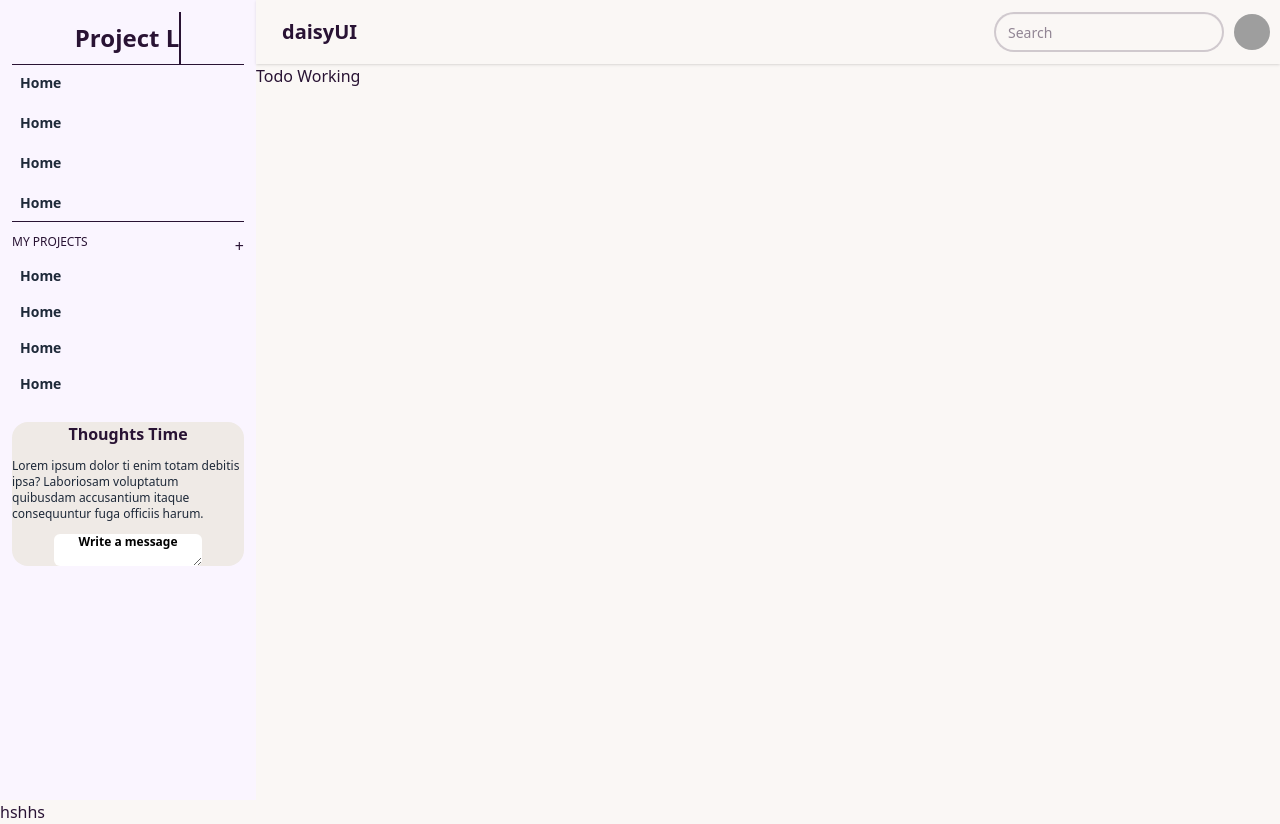
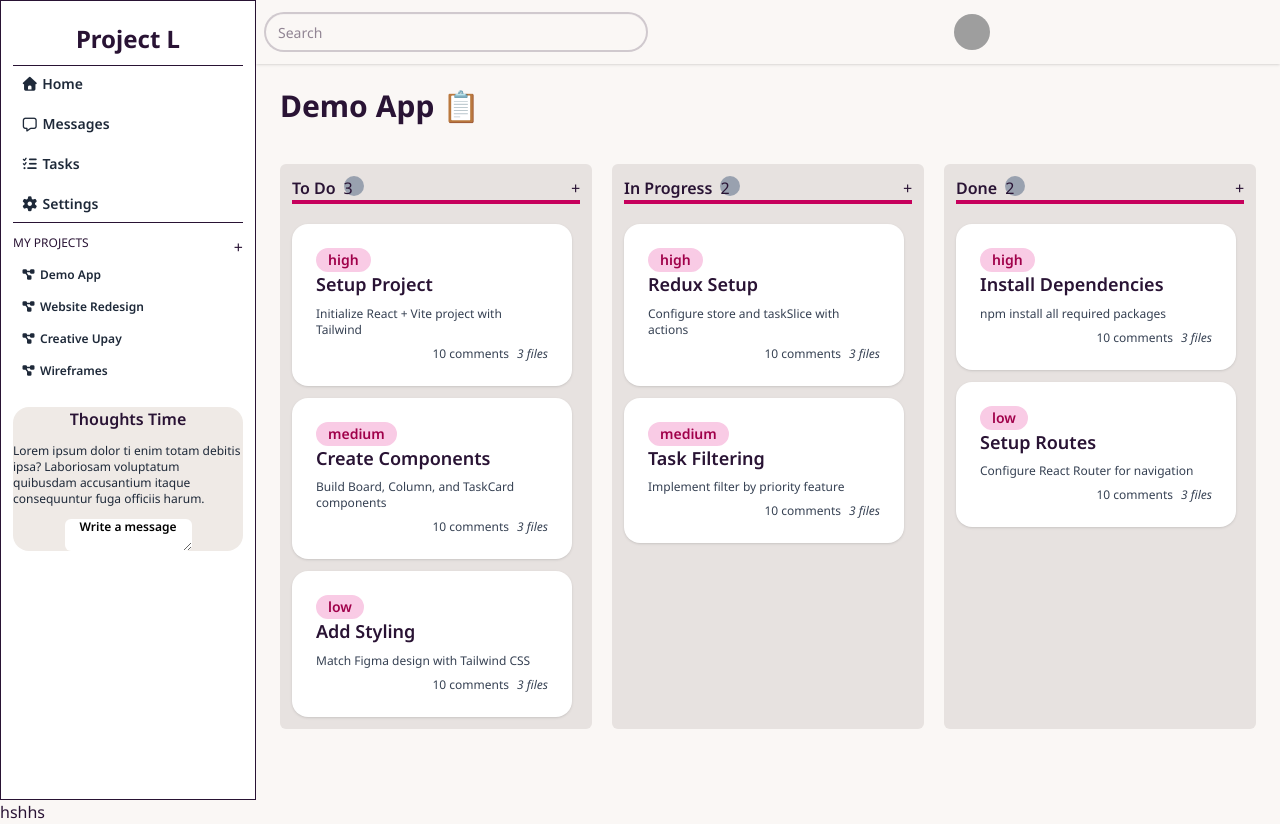
Before and after one commit to Lakshyaraj-Singh/Todo-Wozzle-Creative-Upaay, a React (Vite) app: page / in a window 1280 px wide. Built offline with nearby package versions, Linux system fonts and the light colour scheme; grey boxes are pictures that could not be loaded.

Commit message:
Design ,Features,Fonts,Icons Implemented

```diff
--- a/index.html
+++ b/index.html
@@ -6,6 +6,10 @@
     <meta name="viewport" content="width=device-width, initial-scale=1.0" />
     <title>Wozzle</title>
   </head>
+  <link rel="stylesheet" href="https://cdnjs.cloudflare.com/ajax/libs/font-awesome/7.0.1/css/all.min.css" integrity="sha512-2SwdPD6INVrV/lHTZbO2nodKhrnDdJK9/kg2XD1r9uGqPo1cUbujc+IYdlYdEErWNu69gVcYgdxlmVmzTWnetw==" crossorigin="anonymous" referrerpolicy="no-referrer" />
+  <link rel="preconnect" href="https://fonts.googleapis.com">
+<link rel="preconnect" href="https://fonts.gstatic.com" crossorigin>
+<link href="https://fonts.googleapis.com/css2?family=Montserrat:ital,wght@0,100..900;1,100..900&family=Noto+Sans:ital,wght@0,100..900;1,100..900&display=swap" rel="stylesheet">
   <body>
     <div id="root"></div>
     <script type="module" src="/src/main.jsx"></script>
--- a/src/Components/Main/Home.jsx
+++ b/src/Components/Main/Home.jsx
@@ -1,11 +1,14 @@
 import React from 'react'
 import { Navbar } from '../Navbar'
+import { Todo } from './TodoFunc/Todo.jsx'
 
 export const Home=()=>{
     return(
         <>
         <Navbar/>
-        <h1>Todo Working</h1>
+
+
+        <Todo/>
         </>
     )
 }
--- a/src/Components/Main/SideMenu.jsx
+++ b/src/Components/Main/SideMenu.jsx
@@ -1,27 +1,27 @@
 export const SlideMenu=()=>{
     return(
         <>
-        <div className='bg-purple-50 flex-col h-screen p-3 '>
+        <div className='bg-white border-[0.5px] flex-col h-screen p-3 '>
 
 
-    <h1 className=" border-r-2 h-13 place-content-center place-self-center font-bold text-2xl">Project L</h1>
+    <h1 className="  h-13 place-content-center place-self-center font-bold text-2xl">Project L</h1>
     <hr />
         <div className="sec1 mb-3 ">
             <ul className="flex flex-col  gap-1">
-                <li className="p-2 font-semibold text-gray-800 text-sm">Home</li>
-                <li className="p-2 font-semibold text-gray-800 text-sm">Home</li>
-                <li className="p-2 font-semibold text-gray-800 text-sm">Home</li>
-                <li className="p-2 font-semibold text-gray-800 text-sm">Home</li>
+                <li className="p-2 font-semibold text-gray-800 text-sm"><i class="fa-solid fa-house"></i> Home</li>
+                <li className="p-2 font-semibold text-gray-800 text-sm"><i class="fa-regular fa-message mr-1 "></i>Messages</li>
+                <li className="p-2 font-semibold text-gray-800 text-sm"><i class="fa-solid fa-list-check mr-1 "></i>Tasks</li>
+                <li className="p-2 font-semibold text-gray-800 text-sm"><i class="fa-solid fa-gear mr-1 "></i>Settings</li>
             </ul>
             <hr />
         </div>
         <div className="sec2 mb-5">
            <div className="flex justify-between "><h2 className="text-xs">MY PROJECTS </h2><span>+</span></div>
         <ul className="text-sm">
-                <li className="p-2 font-semibold text-gray-800 text-sm">Home</li>
-                <li className="p-2 font-semibold text-gray-800 text-sm">Home</li>
-                <li className="p-2 font-semibold text-gray-800 text-sm">Home</li>
-                <li className="p-2 font-semibold text-gray-800 text-sm">Home</li>
+                <li className="p-2 font-semibold text-gray-800 text-xs"><i class="fa-solid fa-diagram-project mr-1"></i>Demo App</li>
+                <li className="p-2 font-semibold text-gray-800 text-xs"><i class="fa-solid fa-diagram-project mr-1"></i>Website Redesign</li>
+                <li className="p-2 font-semibold text-gray-800 text-xs"><i class="fa-solid fa-diagram-project mr-1"></i>Creative Upay</li>
+                <li className="p-2 font-semibold text-gray-800 text-xs"><i class="fa-solid fa-diagram-project mr-1"></i>Wireframes</li>
             </ul>
         </div>
         <div className="sec3Message bg-base-200 rounded-2xl gap-3 flex flex-col items-center">
--- a/src/Components/Main/TodoFunc/Columns.jsx
+++ b/src/Components/Main/TodoFunc/Columns.jsx
@@ -1,10 +1,11 @@
 import { useState } from 'react';
 import { useDispatch } from 'react-redux';
-import { addTask } from '../store/taskSlice';
-import TaskCard from './TaskCard';
+
+import {TaskCard} from './TaskCard';
+import { addTask } from '../../../AppStore/taskSlice';
 
 export const Columns = ({ title, columnId, tasks }) => {
-    const dispach = useDispatch();
+    const dispatch = useDispatch();
     let [taskDetails, SetTaskDetails] = useState(
         {
             taskName: "",
@@ -36,8 +37,8 @@ export const Columns = ({ title, columnId, tasks }) => {
 
     return (
         <>
-            <div className='w-60 rounded'>
-                <div className='flex justify-between border-b-4 border-pink-700 '><div><h2>{title}</h2> <span>{tasks.length}</span></div>
+            <div className='w-80 rounded-md bg-base-300 p-3 rounded'>
+                <div className='flex justify-between border-b-4 border-pink-700 '><div className='flex gap-2'><h2 className='font-semibold'>{title}</h2> <span className='rounded-full bg-gray-400 h-5 w-5  '>{tasks.length}</span></div>
                     <i onClick={()=>setTaskNew(true)}>+</i>
                 </div>
                 <div className='tasks mt-5 flex flex-col gap-3'>
--- a/src/Components/Main/TodoFunc/TaskCard.jsx
+++ b/src/Components/Main/TodoFunc/TaskCard.jsx
@@ -1,6 +1,7 @@
 import { useDispatch } from 'react-redux';
-import { deleteTask, moveTask } from '../store/taskSlice';
+
 import { useState } from 'react';
+import { deleteTask } from '../../../AppStore/taskSlice';
 
 export const TaskCard = ({key,task,columnId}) => {
     let [hover,setHover]=useState(false)
@@ -12,14 +13,15 @@ export const TaskCard = ({key,task,columnId}) => {
 
   return (
     <>
-    <div onClick={()=>setHover(!hover)} className="card bg-base-100 w-96 shadow-sm">
+    <div onClick={()=>setHover(!hover)} className="card bg-white w-70  text-sm shadow-sm">
     {hover?<div className="card-body" > <button onClick={handleDelete} className='btn bg-red-500 '>Delete</button></div>:
 
   <div className="card-body">
 
-    <h2 className="card-title flex flex-col ">
-      <div className="badge badge-secondary badge-outline">{task.priority}</div>
-      <span>{task.name}</span>
+    <h2 className="card-title  ">
+
+     <div className='flex flex-col' ><div className="badge badge-secondary ">{task.priority}</div>
+      <span >{task.name}</span></div>
     </h2>
     <p className='text-xs text-gray-700'>{task.description}</p>
     <div className="card-actions justify-end">
--- a/src/Components/Main/TodoFunc/Todo.jsx
+++ b/src/Components/Main/TodoFunc/Todo.jsx
@@ -2,22 +2,84 @@ import { useSelector } from 'react-redux';
 import { Columns } from './Columns';
 
 export const Todo = () => {
-    const columnss = useSelector(state => state.tasks.columns);
-  const filter = useSelector(state => state.tasks.filter);
+  const tempColumns = {
+    todo: [
+        {
+            id: 1,
+            name: "Setup Project",
+            description: "Initialize React + Vite project with Tailwind",
+            priority: "high"
+        },
+        {
+            id: 2,
+            name: "Create Components",
+            description: "Build Board, Column, and TaskCard components",
+            priority: "medium"
+        },
+        {
+            id: 3,
+            name: "Add Styling",
+            description: "Match Figma design with Tailwind CSS",
+            priority: "low"
+        }
+    ],
+    inProgress: [
+        {
+            id: 4,
+            name: "Redux Setup",
+            description: "Configure store and taskSlice with actions",
+            priority: "high"
+        },
+        {
+            id: 5,
+            name: "Task Filtering",
+            description: "Implement filter by priority feature",
+            priority: "medium"
+        }
+    ],
+    done: [
+        {
+            id: 6,
+            name: "Install Dependencies",
+            description: "npm install all required packages",
+            priority: "high"
+        },
+        {
+            id: 7,
+            name: "Setup Routes",
+            description: "Configure React Router for navigation",
+            priority: "low"
+        }
+    ]
+  };
 
+  const columnss = tempColumns;
+  // const columnss = useSelector(state => state.tasks.columns); // Uncomment when Redux ready
 
-    const filterTasks = (tasks) => {
-    if (filter === 'all') return tasks;
-    return tasks.filter(task => task.priority === filter);
+  // For now, just return all tasks (no filtering)
+  const filterTasks = (tasks) => {
+    return tasks; // Returns all tasks as-is
+  };
 
+  // When Redux is ready, uncomment this:
+  // const filter = useSelector(state => state.tasks.filter);
+  // const filterTasks = (tasks) => {
+  //   if (filter === 'all') return tasks;
+  //   return tasks.filter(task => task.priority === filter);
+  // };
 
-  };
   return (
     <>
-    <div className="space-x-1"><h1>Demo App<i></i> </h1></div>
-    <div className="FilterBoxes"></div>
-    <div className="colums flex justify-between">
-    <Columns
+      <div className="p-6 space-x-1">
+        <h1 className="text-3xl font-bold">Demo App 📋</h1>
+      </div>
+
+      <div className="FilterBoxes px-6 mb-4">
+        {/* Add filter dropdown here later */}
+      </div>
+
+      <div className="columns flex justify-between gap-5 px-6">
+        <Columns
           title="To Do"
           columnId="todo"
           tasks={filterTasks(columnss.todo)}
@@ -32,7 +94,7 @@ export const Todo = () => {
           columnId="done"
           tasks={filterTasks(columnss.done)}
         />
-    </div>
+      </div>
     </>
-  )
+  );
 }
--- a/src/Components/Navbar.jsx
+++ b/src/Components/Navbar.jsx
@@ -4,12 +4,10 @@ import React from 'react'
 export const Navbar=()=>{
     return(
         <>
-        <div className="navbar bg-base-100 shadow-sm">
-  <div className="flex-1">
-    <a className="btn btn-ghost text-xl">daisyUI</a>
-  </div>
-  <div className="flex gap-2">
-    <input type="text" placeholder="Search" className="input input-bordered w-24 md:w-auto" />
+        <div className="navbar bg-base-100 w-full shadow-sm">
+
+    <div className='flex-1'><input type="text" placeholder="Search" className="input input-bordered w-96 " /></div>
+  <div className="flex w-80 gap-2">
     <div className="dropdown dropdown-end">
       <div tabIndex={0} role="button" className="btn btn-ghost btn-circle avatar">
         <div className="w-10 rounded-full">
--- a/src/index.css
+++ b/src/index.css
@@ -2,3 +2,7 @@
 @plugin "daisyui"{
   themes: light --default, dark --prefersdark, cupcake;
 }
+
+body{
+  font-family: "Noto Sans", sans-serif;
+}
```
